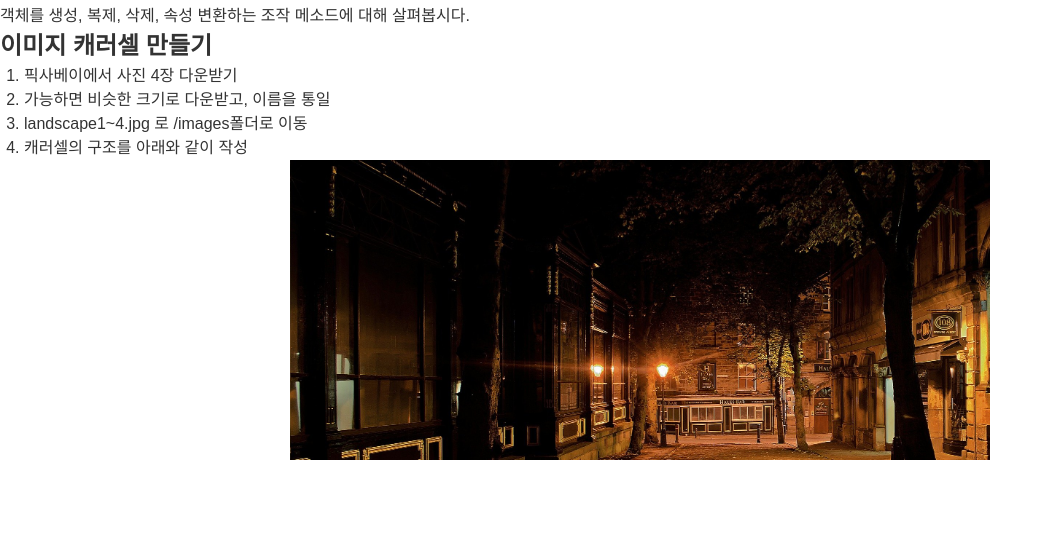
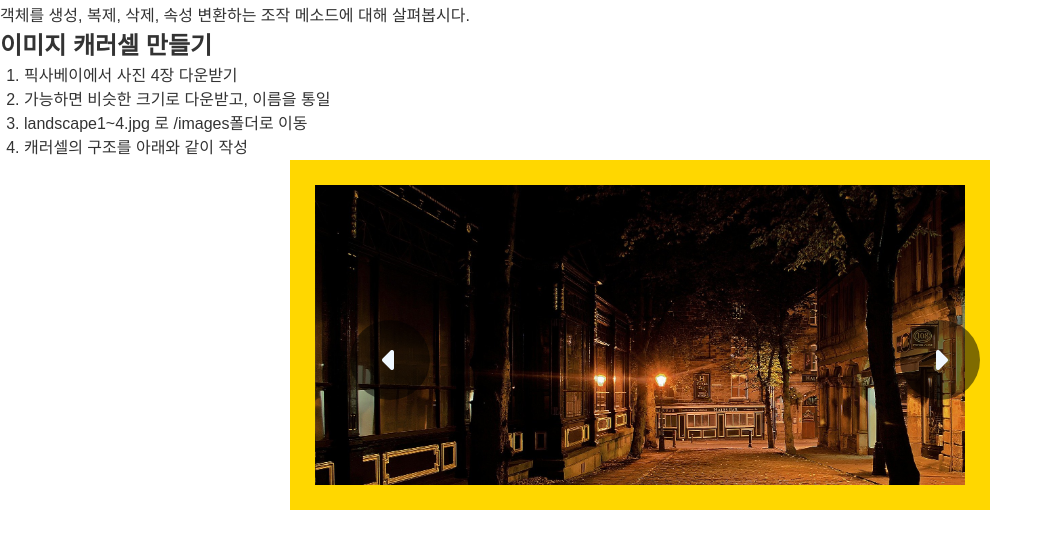
Before and after one commit to s-ja/node_jquery, a website: page public/index2.html in a window 1280 px wide. Shown: the part 44-592 px from the top of the page, without its empty margins (0-1052 px from the left). Drawn offline with nearby package versions, Linux system fonts and the light colour scheme.

Commit message:
0407 css 들여오기, carousel, bxslider 실습

```diff
--- a/app.js
+++ b/app.js
@@ -16,3 +16,8 @@ app.get("/",function(req,res){
 app.get("/index2",function(req,res){
     res.sendFile(_dirname+"/public/index2.html")
 })
+app.get("/slider",function(req,res){
+    // res.send("server is running!")
+    // static file
+    res.sendFile(_dirname+"/public/bx_slider.html")
+})
--- /dev/null
+++ b/public/css/reset.css
@@ -0,0 +1,5 @@
+*{
+    margin: 0;
+    padding: 0;
+    box-sizing: border-box;
+}
--- a/public/css/style.css
+++ b/public/css/style.css
@@ -1,11 +1,12 @@
 @charset "utf-8";
-*,
+@import url(reset.css);
+/* *,
 *::before,
 *::after {
   margin: 0;
   padding: 0;
   box-sizing: border-box;
-}
+} */
 
 body {
   font: 16px/1.5 "Nanum Gothic", sans-serif;
@@ -22,11 +23,50 @@ ol {
   list-style: decimal;
   margin: 0 0 0 1.5rem;
 }
-#carousel {
+.carousel_wrap {
   width: 700px;
-  height: 300px;
+  height: 350px;
   margin: 0 auto;
   position: relative;
+  padding: 25px;
+  background: gold;
+}
+.controls{
+    position: absolute;
+    z-index: 10;
+    width: 100%;
+    height: 100%;
+}
+.controls > #prev, .controls > #next{
+    font-size: 2rem;
+    background: rgba(0, 0, 0, .5);
+    color: aliceblue;
+    position: absolute;
+    width: 80px;
+    height: 80px;
+    display: flex;
+    justify-content: center;
+    align-items: center;
+    border-radius: 50%;
+    /* padding: 1rem; */
+}
+.controls > #next{
+    right: 5%;
+    top: 50%;
+    transform: translateY(-50%);
+}
+.controls > #prev{
+    left: 5%;
+    top: 50%;
+    transform: translateY(-50%);
+}
+#carousel{
+    position: absolute;
+    left: 25px;
+    top: 25px;
+    height: calc(100% - 50px);
+    width: calc(100% - 50px);
+    z-index: 9;
 }
 #carousel > div {
   overflow: hidden;
@@ -43,3 +83,10 @@ ol {
   z-index: 10;
   opacity: 1 !important
 }
+
+/* bxslider customize */
+
+.bx-wrapper{
+    border: 0;
+    box-shadow: none;
+}
--- a/public/index2.html
+++ b/public/index2.html
@@ -6,6 +6,7 @@
     <meta name="viewport" content="width=device-width, initial-scale=1.0" />
     <title>node + jQuery 실습</title>
     <link rel="stylesheet" href="css/style.css" />
+    <script src="https://kit.fontawesome.com/04c1ea1f1c.js" crossorigin="anonymous"></script>
     <style>
       #pac {
         width: 90px;
@@ -52,11 +53,18 @@
       <li>캐러셀의 구조를 아래와 같이 작성</li>
     </ol>
 
+    <!-- 0407 이전 다음 버튼 추가하기 -->
+    <div class="carousel_wrap">
+      <div class="controls">
+        <div id="prev"><i class="fa-solid fa-caret-left"></i></div>
+        <div id="next"><i class="fa-solid fa-caret-right"></i></div>
+      </div>
       <div id="carousel">
         <div><img src="images/landscape1.jpg" alt="풍경1" /></div>
         <div><img src="images/landscape2.jpg" alt="풍경2" /></div>
         <div><img src="images/landscape3.jpg" alt="풍경3" /></div>
         <div><img src="images/landscape4.jpg" alt="풍경4" /></div>
+      </div>
     </div>
 
     <!-- <div id="result">
@@ -81,6 +89,7 @@
 
     <script src="//code.jquery.com/jquery-3.6.0.min.js"></script>
     <script>
+    let interval_id = null;
     $(function () {
       //     $("#wrap p:hidden").css({
       //       display: "block",
@@ -147,29 +156,72 @@
 
         // target_img.attr("src", "https://picsum.photos/id/10/200/300");
 
+        // $("#carousel > div:first").addClass("showing");
+
+        // function next_img() {
+        //   let curr_div = $("#carousel > div.showing");
+        //   // console.log(curr_div.index());
+        //   // let next_div = curr_div.next();
+        //   // next_div.addClass("showing");
+        //   // curr_div.removeClass("showing");
+        //   console.log(curr_div.index());
+        //   let next_div = curr_div.next();
+
+        //   if (next_div.length) {
+        //     next_div.addClass("showing");
+        //     curr_div.removeClass("showing");
+        //     console.log(curr_div.index());
+        //   } else {
+        //     next_div = $("#carousel > div:first");
+        //     next_div.addClass("showing");
+        //     curr_div.removeClass("showing");
+        //     console.log(curr_div.index());
+        //   }
+        // }
+        // const interval_id = setInterval(next_img, 3000);
+
+        // curr_img.addClass("showing")
+
         $("#carousel > div:first").addClass("showing");
 
-        function next_img() {
-          let curr_div = $("#carousel > div.showing");
-          // console.log(curr_div.index());
-          // let next_div = curr_div.next();
-          // next_div.addClass("showing");
-          // curr_div.removeClass("showing");
-          console.log(curr_div.index());
-          let next_div = curr_div.next();
+        $("#next").click(function(){
+        //   let curr_img = $("#carousel > div.showing");
+        //   let next_img = curr_img.next();
+        //   if(!next_img.length) next_img = $("#carousel > div:first");
+        //     curr_img.removeClass("showing");
+        //     next_img.addClass("showing");
+        change_next();
+        });
 
-          if (next_div.length) {
-            next_div.addClass("showing");
-            curr_div.removeClass("showing");
-            console.log(curr_div.index());
-          } else {
-            next_div = $("#carousel > div:first");
-            next_div.addClass("showing");
-            curr_div.removeClass("showing");
-            console.log(curr_div.index());
+        $("#prev").click(function(){
+          change_prev();
+        });
+        // 3. 지정된 시간 마다 반복 실행 (기본은 다음사진으로 변경 함수 실행)
+        // 다음으로 넘어가는 순간에 함수 실행시 두번 넘어가는 현상이 발생
+        interval_id = setInterval(change_next,3000)
+
+        function change_next(){
+          let curr_img = $("#carousel > div.showing");
+          let next_img = curr_img.next();
+          if(!next_img.length) next_img = $("#carousel > div:first");
+            curr_img.removeClass("showing");
+            next_img.addClass("showing");
         }
+        function change_prev(){
+          let curr_img = $("#carousel > div.showing");
+          let next_img = curr_img.prev();
+          if(!next_img.length) next_img = $("#carousel > div:last");
+            curr_img.removeClass("showing");
+            next_img.addClass("showing");
         }
-        const interval_id = setInterval(next_img, 3000);
+
+        // 4.이전 다음 누르려고 마우스가 .carousel_wrap에 다으면 interval 해제
+        $(".carousel_wrap").mouseenter(function(){
+          clearInterval(interval_id)
+        })
+        $(".carousel_wrap").mouseleave(function(){
+          interval_id = setInterval(change_next,1000)
+        })
     });
     </script>
   </body>
```
Also changed, not shown: public/bx_slider.html (added, +43 -0 lines). Lines whose indentation alone changed are shown as unchanged.
